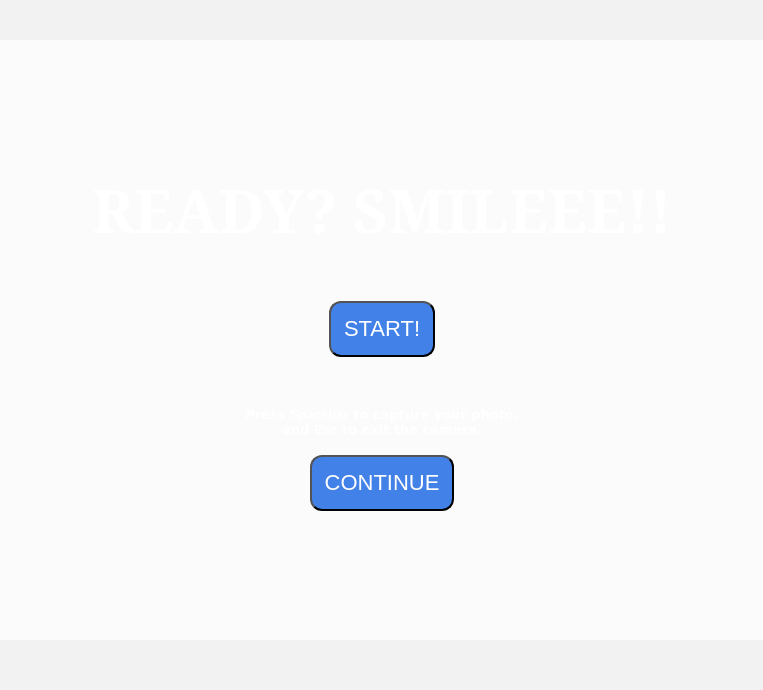
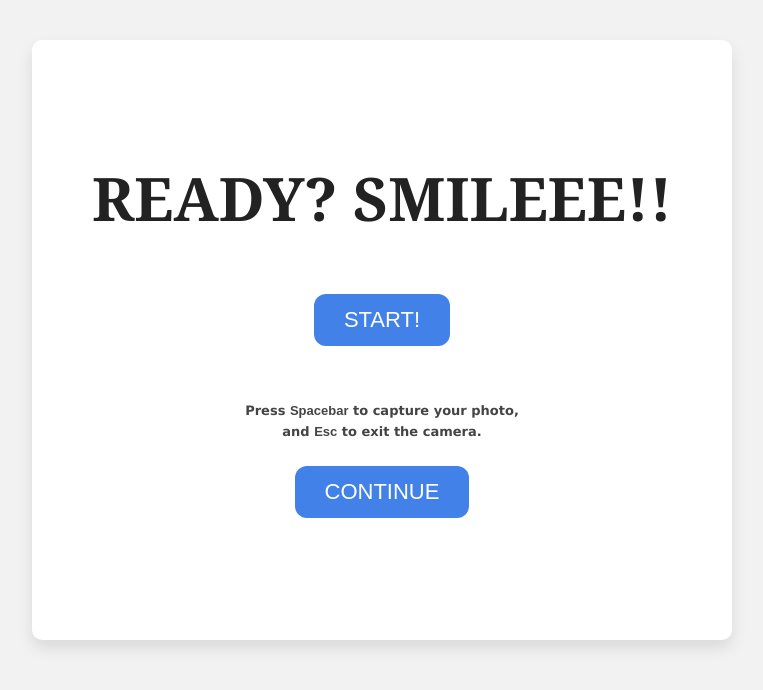
Before and after one commit to vocalfreak/WINpass-7-05, a Flask app: page /Photobooth_Page in a window 1280 px wide. Shown: the part 110-800 px from the top of the page, without its empty margins (258-1021 px from the left). Run offline with Flask 3, Linux system fonts and the light colour scheme.

Commit message:
upated css for photobooth

```diff
--- /dev/null
+++ b/static/camera.css
@@ -0,0 +1,145 @@
+* {
+    margin: 0;
+    padding: 0;
+    box-sizing: border-box;
+    font-family: Arial, sans-serif;
+  }
+
+  body {
+    background-color: #f2f2f2;
+  }
+
+  .top-bar {
+    background-color: #e6e6e6;
+    display: flex;
+    justify-content: space-between;
+    align-items: center;
+    padding: 10px 30px;
+  }
+
+  .logo-area {
+    display: flex;
+    align-items: center;
+    gap: 10px;
+  }
+
+  p.one {
+    border-right-style: solid;
+    border-right-width: 5px 5px;
+    border-right-color: rgb(28, 27, 27);
+  }
+
+  .logo {
+    height: 50px;
+  }
+
+  .win {
+    font-family: "Trirong", serif;
+    font-size: 24px;
+    font-weight: bold;
+    color: #0047ba;
+  }
+
+  .pass {
+    font-family: "Trirong", serif;
+    color: red;
+  }
+
+  nav {
+    background-color: white;
+    border-top: 1px solid #ddd;
+    border-bottom: 1px solid #ddd;
+  }
+
+  nav ul {
+    display: flex;
+    justify-content: center;
+    padding: 10px 0;
+    list-style: none;
+    gap: 40px;
+  }
+
+  nav a {
+    color: red;
+    text-decoration: none;
+    font-weight: 500;
+  }
+
+  .background {
+    background-image: url(img_win.jpeg);
+    background-size: cover;
+    background-position: center;
+    height: 80vh;
+    position: relative;
+  }
+
+  .overlay {
+    background-color: rgba(255, 255, 255, 0.7);
+    height: 100%;
+    display: flex;
+    flex-direction: column;
+    justify-content: center;
+    align-items: center;
+    text-align: center;
+    padding: 20px;
+  }
+
+  .overlay h1 {
+    color: #0012a9;
+    font-size: 58px;
+    font-weight: 800;
+    margin-bottom: 20px;
+  }
+
+  .overlay p {
+    color: red;
+    font-size: 38px;
+    font-weight: bold;
+  }
+
+  /* Photobooh css */
+  .Camera {
+    height: 75vh;
+    display: flex;
+    flex-direction: column;
+    justify-content: center;
+    align-items: center;
+    padding: 40px;
+    margin: 40px auto;
+    background-color: #ffffff;
+    border-radius: 10px;
+    box-shadow: 0 8px 16px rgba(0, 0, 0, 0.1);
+    max-width: 700px;
+    text-align: center;
+}
+
+.Camera h1 {
+    font-size: 60px;
+    color: #222;
+    margin-bottom: 50px;
+    font-family: Georgia, 'Times New Roman', Times, serif;
+}
+
+.Camera h4 {
+    margin-top: 50px;
+    font-size: 13px;
+    color: #444;
+    font-family: Verdana, Geneva, Tahoma, sans-serif;
+    line-height: 1.6;
+}
+
+button {
+    padding: 13px 30px;
+    cursor: pointer;
+    background-color: #4281e7;
+    color: #fff;
+    font-size: 22px;
+    border: none;
+    border-radius: 12px;
+    margin: 5px 10px;
+    transition: background-color 0.3s ease;
+}
+
+button:hover {
+    background-color: #1652b3;
+}
--- a/static/style.css
+++ b/static/style.css
@@ -97,43 +97,6 @@
     font-weight: bold;
   }
 
-  /* Photobooh css */
-  .Camera{
-    height: 75vh;
-    display: flex;
-    flex-direction: column;
-    justify-content: center;
-    align-items: center;
-    padding: 40px;
-    margin: 40px auto;
-  }
-
-  .Camera h1{
-    font-size: 60px;
-    /* color: */
-    margin-bottom: 50px;
-    font-family: Georgia, 'Times New Roman', Times, serif;
-    }
-
-  .Camera h4{
-    margin-top: 50px;
-    text-align: center;
-    font-size: 13px;
-    font-family: Verdana;
-  }
-
-  button{
-    padding: 13px;
-    cursor: pointer;
-    background-color: #4281e7;
-    color: #fff;
-    font-size: 22px;
-    border-radius: 12px;
-  }
-
-  button:hover {
-    background-color: #1652b3;
-  }
   .admin-title {
     color: red;
     padding: 20px;
--- a/templates/editing_page.html
+++ b/templates/editing_page.html
@@ -10,7 +10,7 @@
     <header>
         <div class="top-bar">
           <div class="logo-area">
-            <img src="{{ url_for('static', filename=img_mmu.png') }}" alt="MMU Logo" class="logo"/>
+            <img src="{{ url_for('static', filename='img_mmu.png') }}" alt="MMU Logo" class="logo"/>
             <span class="win">WIN<span class="pass">pass</span></span>
           </div>
         </div>
--- a/templates/photobooth_page.html
+++ b/templates/photobooth_page.html
@@ -3,7 +3,7 @@
 <head>
     <meta charset="UTF-8">
     <title>Photobooth</title>
-    <link rel="stylesheet" href="{{ url_for('static', filename='style.css') }}">
+    <link rel="stylesheet" href="{{ url_for('static', filename='camera.css') }}">
     <link href="https://fonts.googleapis.com/css?family=Trirong">
 </head>
 <body>
```
